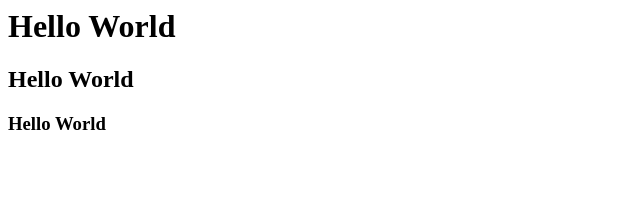
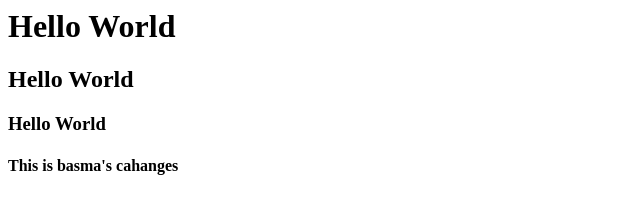
Before and after one commit to sabri916/git-workshop, a plain HTML site: page index.html in a window 1280 px wide. Shown: the whole page, without its empty margins (0-640 px from the left). Drawn offline with Linux system fonts and the light colour scheme.

Commit message:
adding h4

```diff
--- a/index.html
+++ b/index.html
@@ -7,5 +7,6 @@
   <h1> Hello World </h1>
   <h2> Hello World </h2>
   <h3> Hello World </h3>
+<h4>This is basma's cahanges</4>
 </body>
 </html>
```
